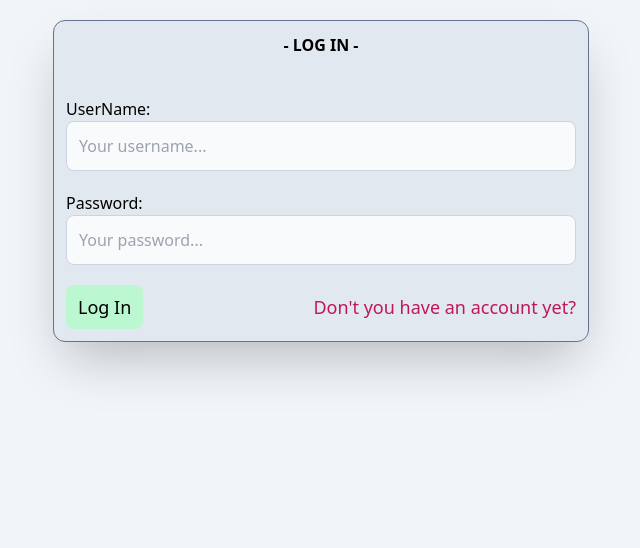
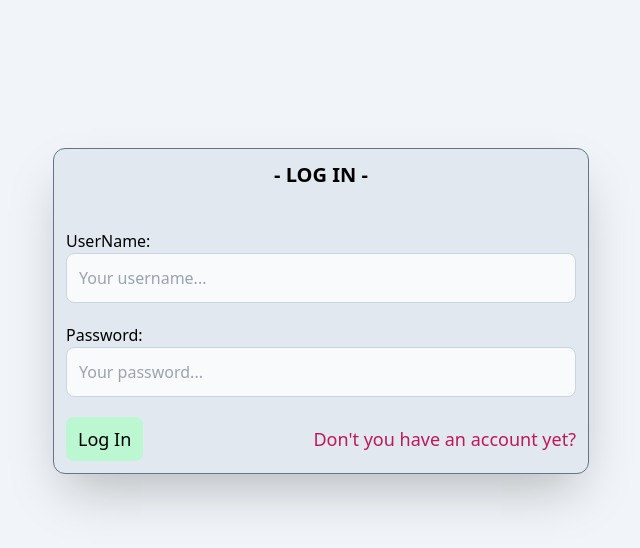
Before and after one commit to maryammohebbi/sign-up-and-log-in, a website: page public/index.html in a window 1280 px wide. Shown: the whole page, without its empty margins (319-959 px from the left). Drawn offline with Linux system fonts and the light colour scheme.

Commit message:
some tiny changes in styles

```diff
--- a/public/index.html
+++ b/public/index.html
@@ -8,9 +8,9 @@
 </head>
 <body class="bg-slate-100">
 
-    <div class="container p-5 max-w-sm h-auto mx-auto sm:max-w-md md:max-w-lg lg:max-w-xl">
+    <div class="container p-5 max-w-sm h-auto mx-auto sm:max-w-md md:max-w-lg lg:max-w-xl mt-32">
         <div id="login-container" class="w-full border border-slate-500 bg-slate-200 rounded-xl p-3 flex flex-col shadow-2xl">
-            <h1 class="text-center mb-10 font-bold">- LOG IN -</h1>
+            <h1 class="text-center mb-10 font-bold text-xl">- LOG IN -</h1>
             <form action="" class="flex flex-col gap-x-3">
                 <div class="mb-5">
                     <label for="user-name" class="block">
@@ -37,7 +37,7 @@
 
         </div>
         <div id="signup-container" class="hidden w-full border border-slate-500 bg-slate-200 rounded-xl p-3 shadow-2xl">
-            <h1 class="text-center font-bold">- SIGN UP -</h1>
+            <h1 class="text-center mb-10 font-bold text-xl">- SIGN UP -</h1>
             <form action="" class="flex flex-col gap-x-3">
                 <div>
                     <label for="name" class="block">
```
Also changed, not shown: public/build/tailwind.css, 2 other files.
